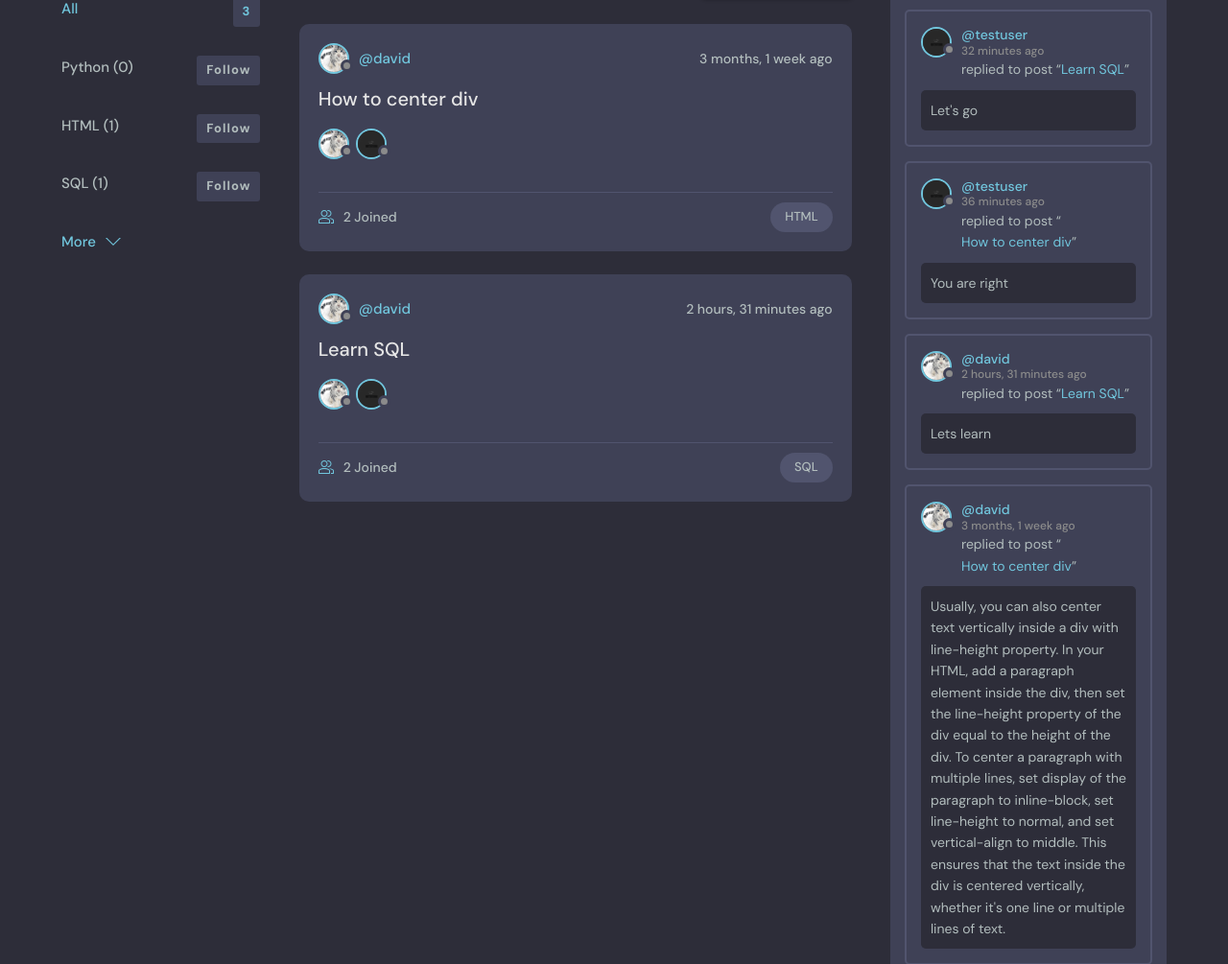
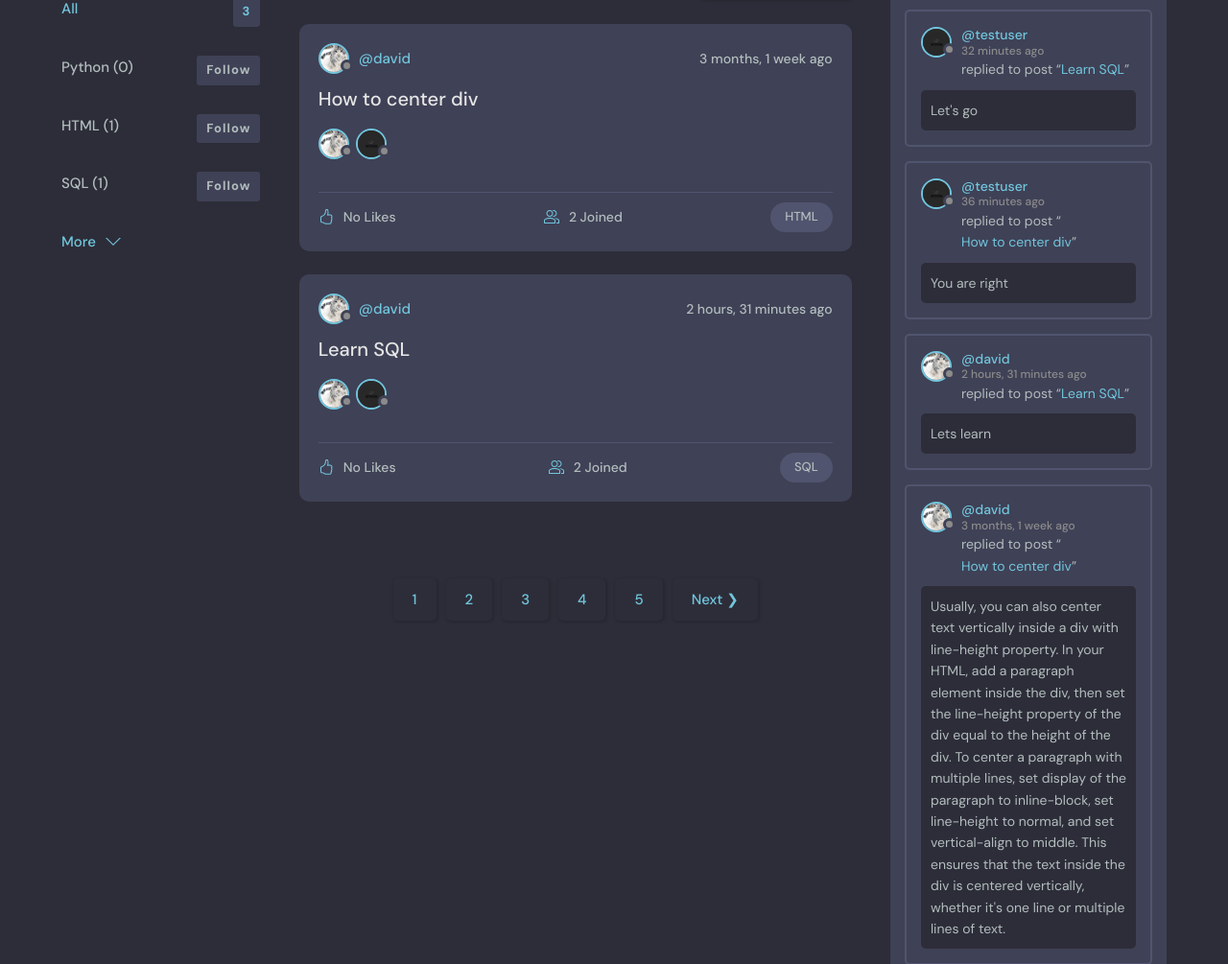
Before and after one commit to amediTechWizard/collegeCircle, a Django app: page / in a window 1280 px wide. Shown: the part 147-1152 px from the top of the page at 96% size. Run offline with Django 3.2, Linux system fonts and the light colour scheme; data comes from the database, SQL or seed files in the repository; both versions use the stored data as it was after the commit.

Commit message:
like room - implemented a like button for the rooms

```diff
--- a/base/admin.py
+++ b/base/admin.py
@@ -2,9 +2,10 @@ from django.contrib import admin
 
 # Register your models here.
 
-from .models import Room, Topic, Message, User
+from .models import Room, Topic, Message, User, LikeRoom
 
 admin.site.register(User)
 admin.site.register(Room)
 admin.site.register(Topic)
 admin.site.register(Message)
+admin.site.register(LikeRoom)
--- a/base/models.py
+++ b/base/models.py
@@ -31,6 +31,7 @@ class Room(models.Model):
     participants = models.ManyToManyField(User, related_name='participants', blank=True)
     updated = models.DateTimeField(auto_now=True)
     created = models.DateTimeField(auto_now_add=True)
+    no_of_likes = models.IntegerField(default=0)
 
     class Meta:
         ordering = ['-updated', '-created']
@@ -51,3 +52,10 @@ class Message(models.Model):
 
     def __str__(self):
         return self.body[0:50]
+
+class LikeRoom(models.Model):
+    room_id = models.CharField(max_length=500)
+    username = models.CharField(max_length=100)
+
+    def __str__(self):
+        return self.username
--- a/base/templates/base/feed_component.html
+++ b/base/templates/base/feed_component.html
@@ -1,8 +1,10 @@
-
-    {% for room in rooms %}
+{% for room in rooms %}
 <div class="roomListRoom">
   <div class="roomListRoom__header">
-    <a href="{% url 'user-profile' room.host.id %}" class="roomListRoom__author">
+    <a
+      href="{% url 'user-profile' room.host.id %}"
+      class="roomListRoom__author"
+    >
       <div class="avatar avatar--small">
         <img src="{{room.host.avatar.url}}" />
       </div>
@@ -17,18 +19,42 @@
     <div style="display: flex; column-gap: 0.5em;">
       {% for user in room.participants.all %}
       <a href="{% url 'user-profile' user.id %}">
-      <div class="avatar avatar--small">
-          <img src="{{user.avatar.url}}">
-      </div>
+        <div class="avatar avatar--small">
+          <img src="{{user.avatar.url}}" />
+        </div>
       </a>
       {% endfor %}
-
-  </div>
-
+    </div>
   </div>
   <div class="roomListRoom__meta">
+    <a href="/like-room?room_id={{room.id}}" class="likeRoom_button">
+      <svg
+        xmlns="http://www.w3.org/2000/svg"
+        width="16"
+        height="16"
+        fill="currentColor"
+        class="bi bi-hand-thumbs-up"
+        viewBox="0 0 16 16"
+      >
+      <title>group-like</title>
+        <path
+          d="M8.864.046C7.908-.193 7.02.53 6.956 1.466c-.072 1.051-.23 2.016-.428 2.59-.125.36-.479 1.013-1.04 1.639-.557.623-1.282 1.178-2.131 1.41C2.685 7.288 2 7.87 2 8.72v4.001c0 .845.682 1.464 1.448 1.545 1.07.114 1.564.415 2.068.723l.048.03c.272.165.578.348.97.484.397.136.861.217 1.466.217h3.5c.937 0 1.599-.477 1.934-1.064a1.86 1.86 0 0 0 .254-.912c0-.152-.023-.312-.077-.464.201-.263.38-.578.488-.901.11-.33.172-.762.004-1.149.069-.13.12-.269.159-.403.077-.27.113-.568.113-.857 0-.288-.036-.585-.113-.856a2.144 2.144 0 0 0-.138-.362 1.9 1.9 0 0 0 .234-1.734c-.206-.592-.682-1.1-1.2-1.272-.847-.282-1.803-.276-2.516-.211a9.84 9.84 0 0 0-.443.05 9.365 9.365 0 0 0-.062-4.509A1.38 1.38 0 0 0 9.125.111L8.864.046zM11.5 14.721H8c-.51 0-.863-.069-1.14-.164-.281-.097-.506-.228-.776-.393l-.04-.024c-.555-.339-1.198-.731-2.49-.868-.333-.036-.554-.29-.554-.55V8.72c0-.254.226-.543.62-.65 1.095-.3 1.977-.996 2.614-1.708.635-.71 1.064-1.475 1.238-1.978.243-.7.407-1.768.482-2.85.025-.362.36-.594.667-.518l.262.066c.16.04.258.143.288.255a8.34 8.34 0 0 1-.145 4.725.5.5 0 0 0 .595.644l.003-.001.014-.003.058-.014a8.908 8.908 0 0 1 1.036-.157c.663-.06 1.457-.054 2.11.164.175.058.45.3.57.65.107.308.087.67-.266 1.022l-.353.353.353.354c.043.043.105.141.154.315.048.167.075.37.075.581 0 .212-.027.414-.075.582-.05.174-.111.272-.154.315l-.353.353.353.354c.047.047.109.177.005.488a2.224 2.224 0 0 1-.505.805l-.353.353.353.354c.006.005.041.05.041.17a.866.866 0 0 1-.121.416c-.165.288-.503.56-1.066.56z"
+        />
+      </svg>
+      {% if room.no_of_likes == 0 %}
+      No Likes
+      {% else %}
+      {{room.no_of_likes}} Likes
+      {% endif %}
+    </a>
     <a href="{% url 'room' room.id %}" class="roomListRoom__joined">
-      <svg version="1.1" xmlns="http://www.w3.org/2000/svg" width="32" height="32" viewBox="0 0 32 32">
+      <svg
+        version="1.1"
+        xmlns="http://www.w3.org/2000/svg"
+        width="32"
+        height="32"
+        viewBox="0 0 32 32"
+      >
         <title>user-group</title>
         <path
           d="M30.539 20.766c-2.69-1.547-5.75-2.427-8.92-2.662 0.649 0.291 1.303 0.575 1.918 0.928 0.715 0.412 1.288 1.005 1.71 1.694 1.507 0.419 2.956 1.003 4.298 1.774 0.281 0.162 0.456 0.487 0.456 0.85v4.65h-4v2h5c0.553 0 1-0.447 1-1v-5.65c0-1.077-0.56-2.067-1.461-2.584z"
@@ -48,4 +74,4 @@
     <p class="roomListRoom__topic">{{room.topic.name}}</p>
   </div>
 </div>
-    {% endfor %}
+{% endfor %}
--- a/base/templates/base/home.html
+++ b/base/templates/base/home.html
@@ -45,6 +45,19 @@
             </a>
           </div>
             {% include 'base/feed_component.html' %}
+
+            <div class="pagination">
+              <ul class="container">
+                <li>
+                  <a href="?page=1" class="btn page-link btn--sub" data-page="1">1</a>
+                </li>
+                <li><a href="?page=2" class="btn page-link" data-page="2">2</a></li>
+                <li><a href="?page=3" class="btn page-link" data-page="3">3</a></li>
+                <li><a href="?page=4" class="btn page-link" data-page="4">4</a></li>
+                <li><a href="?page=5" class="btn page-link" data-page="5">5</a></li>
+                <li><a href="?page=" class="btn page-link" data-page="">Next ❯</a></li>
+              </ul>
+            </div>
         </div>
         <!-- Room List End -->
 
--- a/base/urls.py
+++ b/base/urls.py
@@ -5,6 +5,7 @@ urlpatterns = [
     path('login/', views.loginPage, name="login"),
     path('logout/', views.logoutUser, name="logout"),
     path('register/', views.registerPage, name="register"),
+    path('like-room/', views.like_room, name="like-room"),
 
     path('', views.home, name="home"),
     path('room/<str:pk>/', views.room, name="room"),
--- a/base/views.py
+++ b/base/views.py
@@ -3,7 +3,7 @@ from django.http import HttpResponse
 from django.contrib import messages
 from django.contrib.auth.decorators import login_required
 from django.db.models import Q
-from .models import Room, Topic, Message, User
+from .models import Room, Topic, Message, User, LikeRoom
 # from django.contrib.auth.models import User
 from django.contrib.auth import authenticate, login, logout
 from django.contrib.auth.forms import UserCreationForm
@@ -191,3 +191,24 @@ def topicsPage(request):
 def activityPage(request):
     room_messages = Message.objects.all()
     return render(request, 'base/activity.html', {'room_messages': room_messages})
+
+@login_required(login_url='login')
+def like_room(request):
+    username = request.user.username
+    room_id = request.GET.get('room_id')
+
+    room = Room.objects.get(id=room_id)
+
+    like_filter = LikeRoom.objects.filter(room_id=room_id, username=username).first()
+
+    if like_filter == None:
+        new_like = LikeRoom.objects.create(room_id=room_id, username=username)
+        new_like.save()
+        room.no_of_likes = room.no_of_likes+1
+        room.save()
+        return redirect('home')
+    else:
+        like_filter.delete()
+        room.no_of_likes = room.no_of_likes-1
+        room.save()
+        return redirect('home')
--- a/static/styles/style.css
+++ b/static/styles/style.css
@@ -17,8 +17,8 @@
 /*========== base styles ==========*/
 
 * {
-  font-family: "DM Sans", -apple-system, BlinkMacSystemFont, "Segoe UI", Roboto, Oxygen, Ubuntu, Cantarell, "Open Sans",
-    "Helvetica Neue", sans-serif;
+  font-family: "DM Sans", -apple-system, BlinkMacSystemFont, "Segoe UI", Roboto,
+    Oxygen, Ubuntu, Cantarell, "Open Sans", "Helvetica Neue", sans-serif;
   margin: 0;
   padding: 0;
   box-sizing: border-box;
@@ -249,6 +249,20 @@ a {
 }
 
 .mobile-menuItems {
+  display: flex;
+  align-items: center;
+  justify-content: center;
+  gap: 1rem;
+}
+
+.pagination {
+  margin-top: 8rem;
+  margin-bottom: 10rem;
+}
+
+.pagination > ul {
+  flex-wrap: wrap;
+  list-style: none;
   display: flex;
   align-items: center;
   justify-content: center;
@@ -718,6 +732,21 @@ a {
   height: 1.6rem;
 }
 
+.likeRoom_button {
+  color: var(--color-light-gray);
+  display: flex;
+  align-items: center;
+  gap: 1rem;
+  font-size: 1.4rem;
+  font-weight: 500;
+}
+
+.likeRoom_button svg {
+  fill: var(--color-main);
+  width: 1.6rem;
+  height: 1.6rem;
+}
+
 .roomListRoom__topic {
   padding: 5px 1.5rem;
   background-color: var(--color-dark-medium);
--- a/templates/main.html
+++ b/templates/main.html
@@ -5,7 +5,7 @@
     <meta charset="UTF-8" />
     <meta http-equiv="X-UA-Compatible" content="IE=edge" />
     <meta name="viewport" content="width=device-width, initial-scale=1.0" />
-    <link rel="shortcut icon" href="assets/favicon.ico" type="image/x-icon" />
+    <link rel="shortcut icon" href="images/favicon.ico" type="image/x-icon" />
     <link rel="stylesheet" type="text/css" media="screen" href="{% static 'styles/style.css' %}">
     <title>CollegeCircle - Find study partners around You!</title>
   </head>
```
Also changed, not shown: base/migrations/0004_likeroom.py (added), base/migrations/0005_room_no_of_likes.py (added), db.sqlite3.
